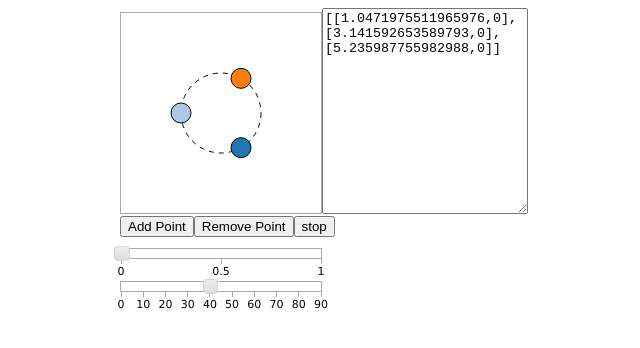
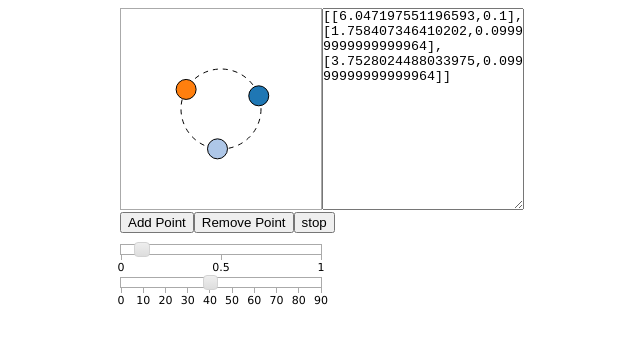
Before and after one commit to jeffawang/rotating-circles, a plain HTML site: page index.html in a window 1280 px wide. Shown: the whole page, without its empty margins (40-680 px from the left). Drawn offline with Linux system fonts and the light colour scheme.

Commit message:
remove a bit of cruft

```diff
--- a/index.html
+++ b/index.html
@@ -16,22 +16,21 @@ var color = d3.scale.category20()
 
 var debug = true
 var debugAppend = false
-//var maxSteps = 100
-var maxSteps = 100
 var rotateTimeout
+
 var width = 200
 var height = 200
-
 var dim = { height: height,
             width: width }
 var dimpx = { height: height + "px",
               width: width + "px" }
+
+var interval = 100
 var rotateRadius = 40
 var circleRadius = 10
-var times = 0
-var interval = 100
-var initialSpeed = 0
 var catchupSpeed = 0.5
+
+var initialSpeed = 0.1
 var data = [
     [Math.PI/3,     initialSpeed],
     [0,             initialSpeed],
@@ -78,7 +77,6 @@ function handlePointAddition(d) {
             diff = itarg - d[i][0]
             rateDiff = neighbor[1] - d[i][1]
             d[i][1] = (itarg - d[i][0]) % (Math.PI*2)
-            //console.log(d[2][1])
         }
     }
     return d
--- a/style/main.css
+++ b/style/main.css
@@ -53,3 +53,7 @@ td {
     margin-top: 1em;
     margin-bottom: 2em;
 }
+
+.databox {
+    padding: 0;
+}
```
